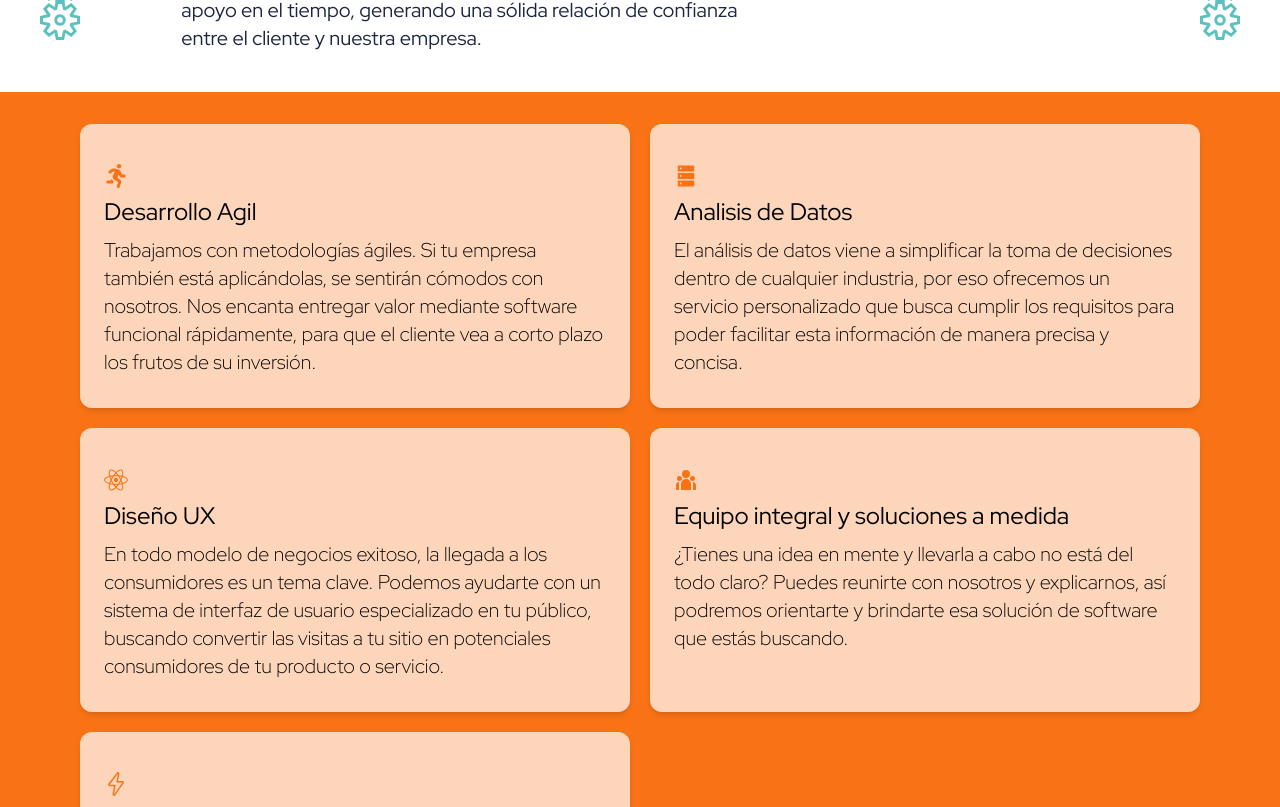
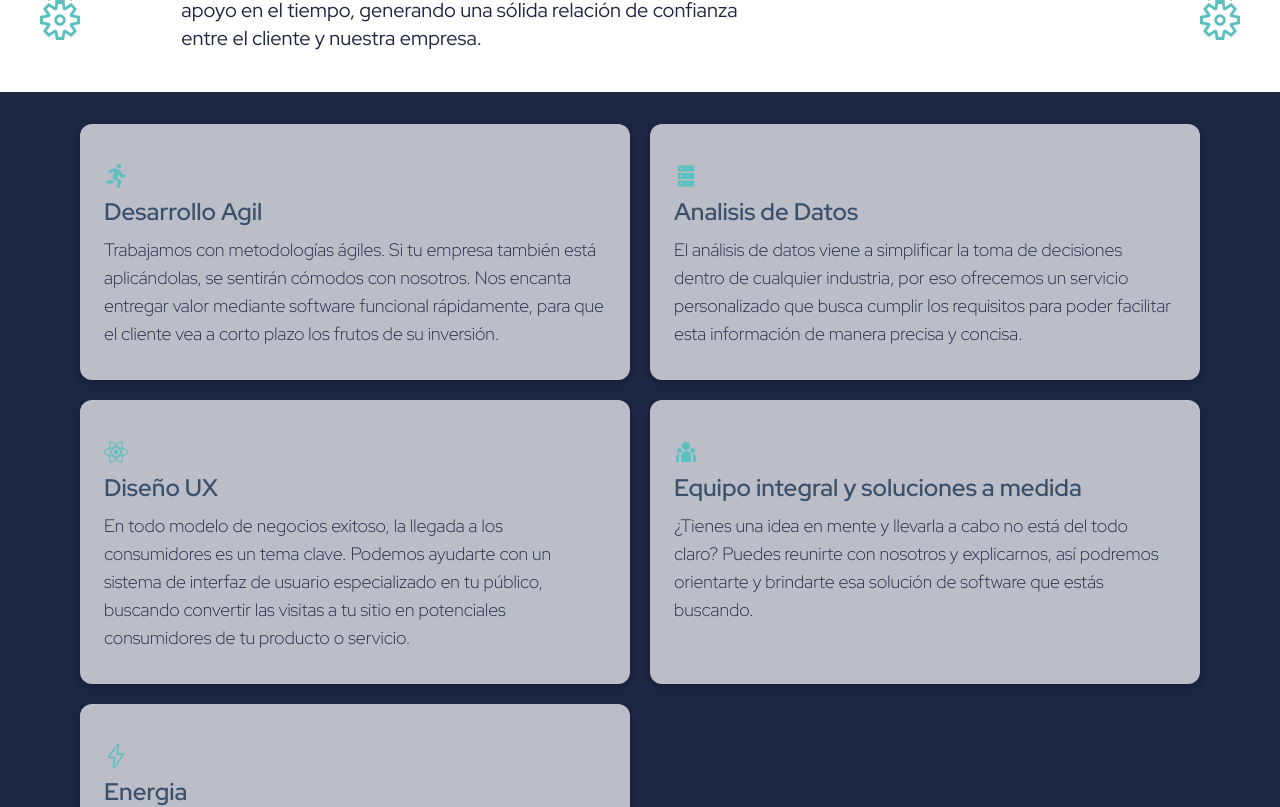
Before and after one commit to Devink-Solutions/devink, a Next.js app: page / in a window 1280 px wide. Shown: the part 1320-2127 px from the top of the page. Built offline with nearby package versions, Linux system fonts and the light colour scheme; what tailwindcss-animated would draw is missing.

Commit message:
refactor services

```diff
--- a/components/OurServicesScreen.jsx
+++ b/components/OurServicesScreen.jsx
@@ -7,33 +7,33 @@ import { SlEnergy } from "react-icons/sl"
 const OurServicesScreen = () => {
   const cards = [
     {
-      logo: <FaRunning />,
+      logo: <FaRunning color="#5BC0BE" />,
       title: "Desarrollo Agil",
       text: "Trabajamos con metodologías ágiles. Si tu empresa también está aplicándolas, se sentirán cómodos con nosotros. Nos encanta entregar valor mediante software funcional rápidamente, para que el cliente vea a corto plazo los frutos de su inversión.",
     },
     {
-      logo: <AiFillDatabase />,
+      logo: <AiFillDatabase color="#5BC0BE" />,
       title: "Analisis de Datos",
       text: "El análisis de datos viene a simplificar la toma de decisiones dentro de cualquier industria, por eso ofrecemos un servicio personalizado que busca cumplir los requisitos para poder facilitar esta información de manera precisa y concisa.",
     },
     {
-      logo: <FaReact />,
+      logo: <FaReact color="#5BC0BE" />,
       title: "Diseño UX",
       text: "En todo modelo de negocios exitoso, la llegada a los consumidores es un tema clave. Podemos ayudarte con un sistema de interfaz de usuario especializado en tu público, buscando convertir las visitas a tu sitio en potenciales consumidores de tu producto o servicio.",
     },
     {
-      logo: <RiTeamFill />,
+      logo: <RiTeamFill color="#5BC0BE" />,
       title: "Equipo integral y soluciones a medida",
       text: "¿Tienes una idea en mente y llevarla a cabo no está del todo claro? Puedes reunirte con nosotros y explicarnos, así podremos orientarte y brindarte esa solución de software que estás buscando.",
     },
     {
-      logo: <SlEnergy />,
+      logo: <SlEnergy color="#5BC0BE" />,
       title: "Energia",
       text: "Dedicamos un apartado especial a este tema, ya que no es fácil encontrar un equipo joven y capacitado que pueda brindar soluciones integrales en periodos justos de tiempo, y que con estas características pueda ofrecer un servicio equilibrado en cuanto a la relación precio-calidad.",
     },
   ]
   return (
-    <section className="relative grid w-full gap-5 bg-orange-500 px-6 py-8 sm:grid-cols-2 md:px-20 2xl:grid-cols-5 2xl:py-12">
+    <section className=" relative z-20 grid w-full gap-5 bg-blue-mid1 px-6 py-8 sm:grid-cols-2 md:px-20 2xl:grid-cols-5 2xl:py-12 ">
       {cards.map((x) => (
         <ServicesCard
           logo={x.logo}
--- a/components/ServicesCard.jsx
+++ b/components/ServicesCard.jsx
@@ -1,12 +1,15 @@
 const Card = ({ logo, title, text }) => {
   return (
-    <section
-      className={`flex w-full flex-col overflow-x-hidden rounded-xl bg-white bg-opacity-70 p-8 px-6 shadow-md  md:hover:shadow-xl `}
-    >
-      <h3 className="py-2 text-2xl text-orange-500">{logo || ""}</h3>
-      <h4 className="pb-2 text-2xl font-normal text-black">{title || ""}</h4>
-      <p className="text-xl font-light">{text || ""}</p>
+    <section className="flex w-full flex-col overflow-x-hidden rounded-xl bg-white bg-opacity-70 p-8 px-6 shadow-md transition-shadow duration-300 md:hover:shadow-xl">
+      <h3 className="py-2 text-2xl text-blue-mid2">{logo || ""}</h3>
+
+      <h4 className="pb-2 text-2xl font-semibold text-blue-mid2">
+        {title || ""}
+      </h4>
+
+      <p className="text-lg font-light text-blue-mid1">{text || ""}</p>
     </section>
   )
 }
+
 export default Card
```
